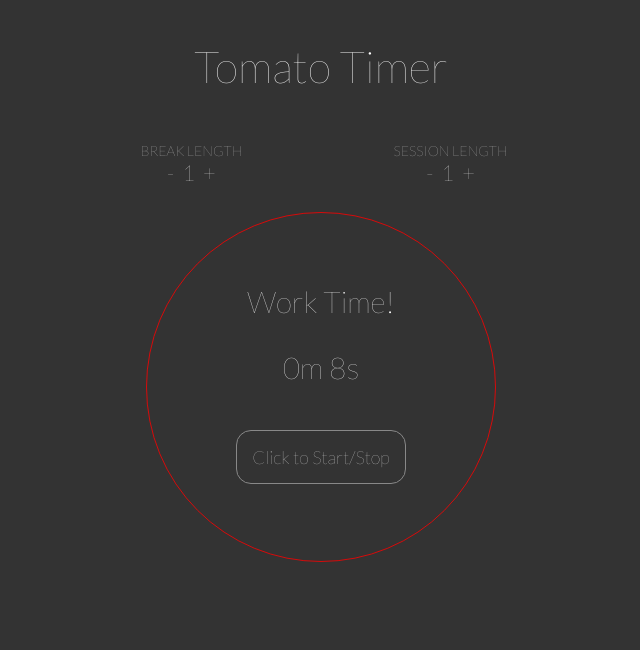
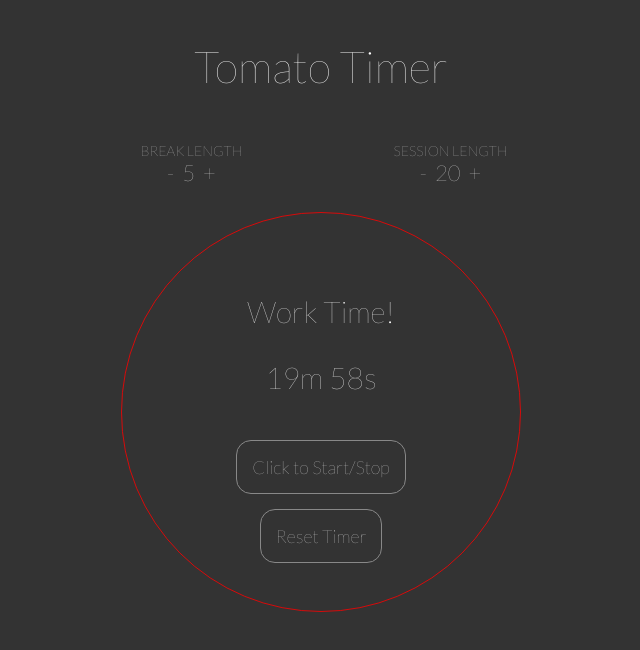
Before and after one commit to jmorales2012/Pomodoro-Clock, a plain HTML site: page index.html in a window 1280 px wide. Both pictures are taken after a click on the button "Click to Start/Stop". Shown: the whole page, without its empty margins (319-959 px from the left). Drawn offline with Linux system fonts and the light colour scheme.

Commit message:
refactor code, separate toggling functions, add reset() function

```diff
--- a/index.html
+++ b/index.html
@@ -15,21 +15,22 @@
     <div>
       <p>BREAK LENGTH</p>
         <button class="subtractTime">-</button>
-        <span id="breakTime">1</span>
+        <span id="breakTime">5</span>
         <button class="addTime">+</button>
     </div>
     <div>
       <p>SESSION LENGTH</p>
         <button id="sessionSubtract" class="subtractTime">-</button>
-        <span id="sessionTime">1</span>
+        <span id="sessionTime">20</span>
         <button id="sessionAdd" class="addTime">+</button>
     </div>
   </div>
 
   <div id="timerContainer" class="breakOn">
     <h2 id="timerType">Ready to Start?</h2>
-    <h2 id="timeLeft">1m 0s</h2>
+    <h2 id="timeLeft"></h2>
     <button id="start">Click to Start/Stop</button>
+    <button id="reset">Reset Timer</button>
   </div>
 
 <script type="text/javascript" src="script.js"></script>
--- a/script.js
+++ b/script.js
@@ -8,11 +8,14 @@ var timerContainerDisplay = document.querySelector("#timerContainer");
 
 // set initial timer values
 var time;
+var timerOn;
+var breakOn;
+var seconds;
 var minutes;
-var timerOn = false;
-var breakOn = false;
-var seconds = 10/*60*/;
-var breakSeconds = 10/*Number(breakTimeDisplay.innerText) * 60*/;
+var breakSeconds;
+
+// initialize timer display
+reset();
 
 
 // add event handlers for timer buttons
@@ -39,7 +42,8 @@ buttons.forEach(function(btn) {
     if (btn.id === "sessionAdd" || btn.id === "sessionSubtract") {
       // set seconds, display timer
       seconds = time * 60;
-      timeLeftDisplay.innerText = time + "m 0s";
+      minutes = Math.floor(seconds / 60);
+      displayTime();
     }
 
     // =========================
@@ -49,6 +53,13 @@ buttons.forEach(function(btn) {
       timerTypeDisplay.innerText = "Work Time!";
       timerOn = !timerOn;
       toggleSessionTimer(timerOn, btn);
+    }
+
+    // ====================
+    // RESET BUTTON HANDLER
+    // ====================
+    if (btn.id === "reset") {
+      reset();
     }
   });
 });
@@ -61,33 +72,43 @@ function toggleSessionTimer(timerOn, btn) {
     var x = setInterval(function() {
       seconds -= 1;
       minutes = Math.floor(seconds / 60);
-      timeLeftDisplay.innerText = minutes + "m " + (seconds % 60) + "s";
+      displayTime();
 
+      // what to do when timer runs out
       if (seconds < 1) {
         breakOn = !breakOn;
-        if (!breakOn) {
-          clearInterval(x);
-          seconds = 10/*Number(sessionTimeDisplay.innerText) * 60*/;
-          timerTypeDisplay.innerText = "Work Time!";
-          toggleSessionTimer(timerOn, btn);
-        }
-
-        else {
-          clearInterval(x);
-          seconds = 10/*Number(breakTimeDisplay.innerText) * 60*/;
-          timerTypeDisplay.innerText = "Play Time!";
-          toggleSessionTimer(timerOn, btn);
-        }
+        toggleBreakSession(x, btn);
       }
 
+      // start/stop button event listener
       btn.addEventListener("click", function() {
         timerOn = !timerOn;
         clearInterval(x);
       });
+
+      // reset button event listener
+      buttons[5].addEventListener("click", function() {
+        clearInterval(x);
+        reset();
+      })
     }, 1000);
   }
 }
 
+function toggleBreakSession(x, btn) {
+  var timerType = "";
+  if (!breakOn) {
+    seconds = Number(sessionTimeDisplay.innerText) * 60;
+    timerType = "Work Time!";
+  } else {
+    seconds = Number(breakTimeDisplay.innerText) * 60;
+    timerType = "Break Time!";
+  }
+
+  clearInterval(x);
+  timerTypeDisplay.innerText = timerType;
+  toggleSessionTimer(timerOn, btn);
+}
 
 function addTime(time) {
   return time += 1;
@@ -98,3 +119,21 @@ function subtractTime(time) {
     return time -= 1;
   return time;
 }
+
+function displayTime() {
+  timeLeftDisplay.innerText = minutes + "m " + (seconds % 60) + "s";
+}
+
+function reset() {
+  timerOn = false;
+  breakOn = false;
+  timerTypeDisplay.innerText = "Ready to Start?";
+  timerContainerDisplay.classList.add("breakOn");
+  timerContainerDisplay.classList.remove("sessionOn");
+  breakTimeDisplay.innerText = 5;
+  sessionTimeDisplay.innerText = 20;
+  seconds = Number(sessionTimeDisplay.innerText) * 60;
+  minutes = Math.floor(seconds / 60);
+  breakSeconds = Number(breakTimeDisplay.innerText) * 60;
+  displayTime();
+}
--- a/style.css
+++ b/style.css
@@ -55,10 +55,10 @@ span {
 }
 
 #timerContainer {
-  width: 350px;
-  height: 350px;
+  width: 400px;
+  height: 400px;
   margin: 0 auto;
-  padding-top: 70px;
+  padding-top: 80px;
   text-align: center;
   border-radius: 50%;
 }
@@ -79,9 +79,10 @@ span {
   padding: 30px;
 }
 
-#start {
+#start, #reset {
+  display: block;
   font-size: 18px;
-  margin-top: 15px;
+  margin: 15px auto;
   padding: 15px;
   border: 1px solid #888;
   border-radius: 15px;
```
